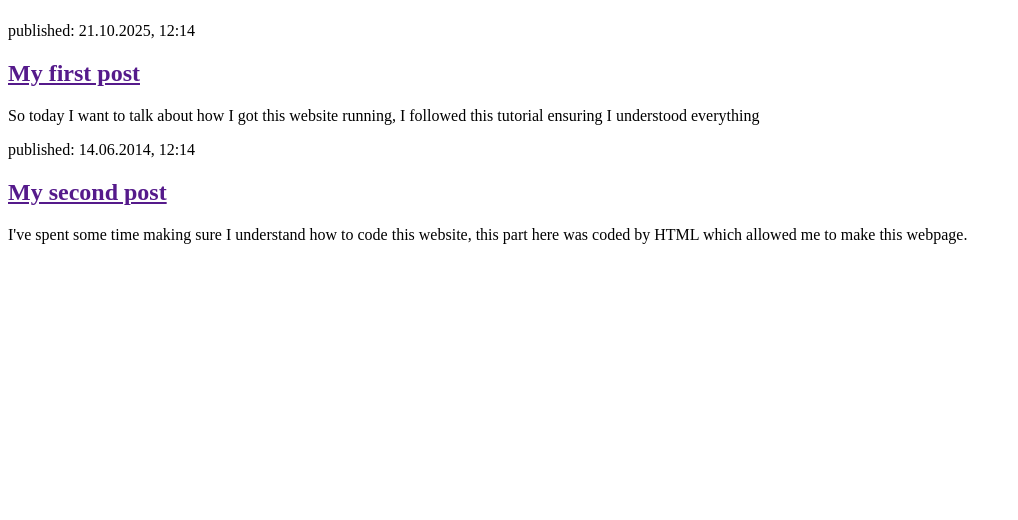
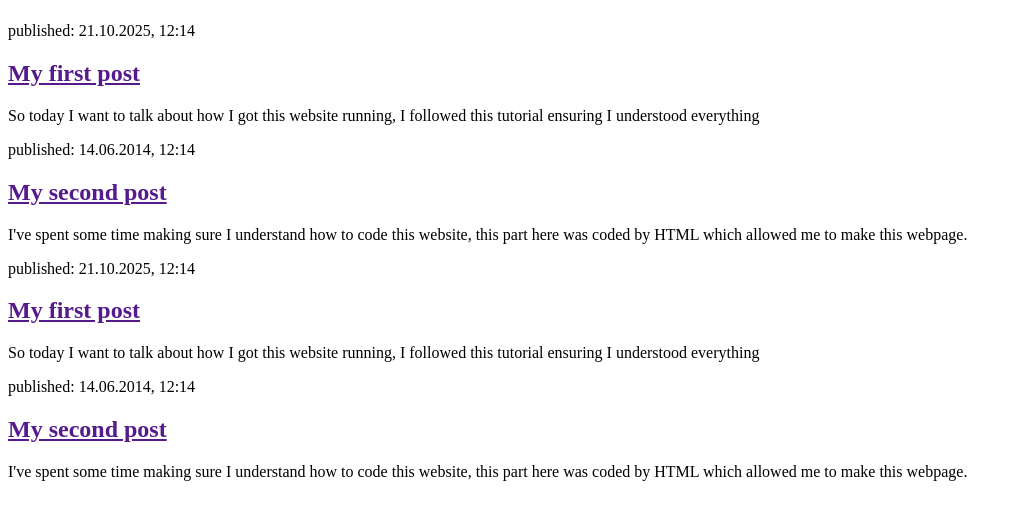
Before and after one commit to syntaco-zak/my-first-blog, a Django app: page / in a window 1280 px wide. Shown: the part 58-578 px from the top of the page, without its empty margins (0-1018 px from the left). Run offline with Django 5.2, Linux system fonts and the light colour scheme; data comes from the database, SQL or seed files in the repository.

Commit message:
modified templates to display posts from databases

```diff
--- a/blog/templates/blog/post_list.html
+++ b/blog/templates/blog/post_list.html
@@ -7,6 +7,7 @@
     <header>
         <h1><a href="/">This is my blog</a></h1>
     </header>
+    {% for post in posts %}
      <article>
             <time>published: 21.10.2025, 12:14</time>
             <h2><a href="">My first post</a></h2>
@@ -17,6 +18,7 @@
             <time>published: 14.06.2014, 12:14</time>
             <h2><a href="">My second post</a></h2>
             <p>I've spent some time making sure I understand how to code this website, this part here was coded by HTML which allowed me to make this webpage.</p>
-        </article>
+       </article>
+        {% endfor %}
 </body>
 </html>
--- a/blog/views.py
+++ b/blog/views.py
@@ -1,6 +1,6 @@
 from django.shortcuts import render
+from .models import Post  # import your model
 
 def post_list(request):
-    return render(request, 'blog/post_list.html', {})
-
-# Create your views here.
+    posts = Post.objects.all().order_by('published_date')  # ORM QuerySet
+    return render(request, 'blog/post_list.html', {'posts': posts})
```
